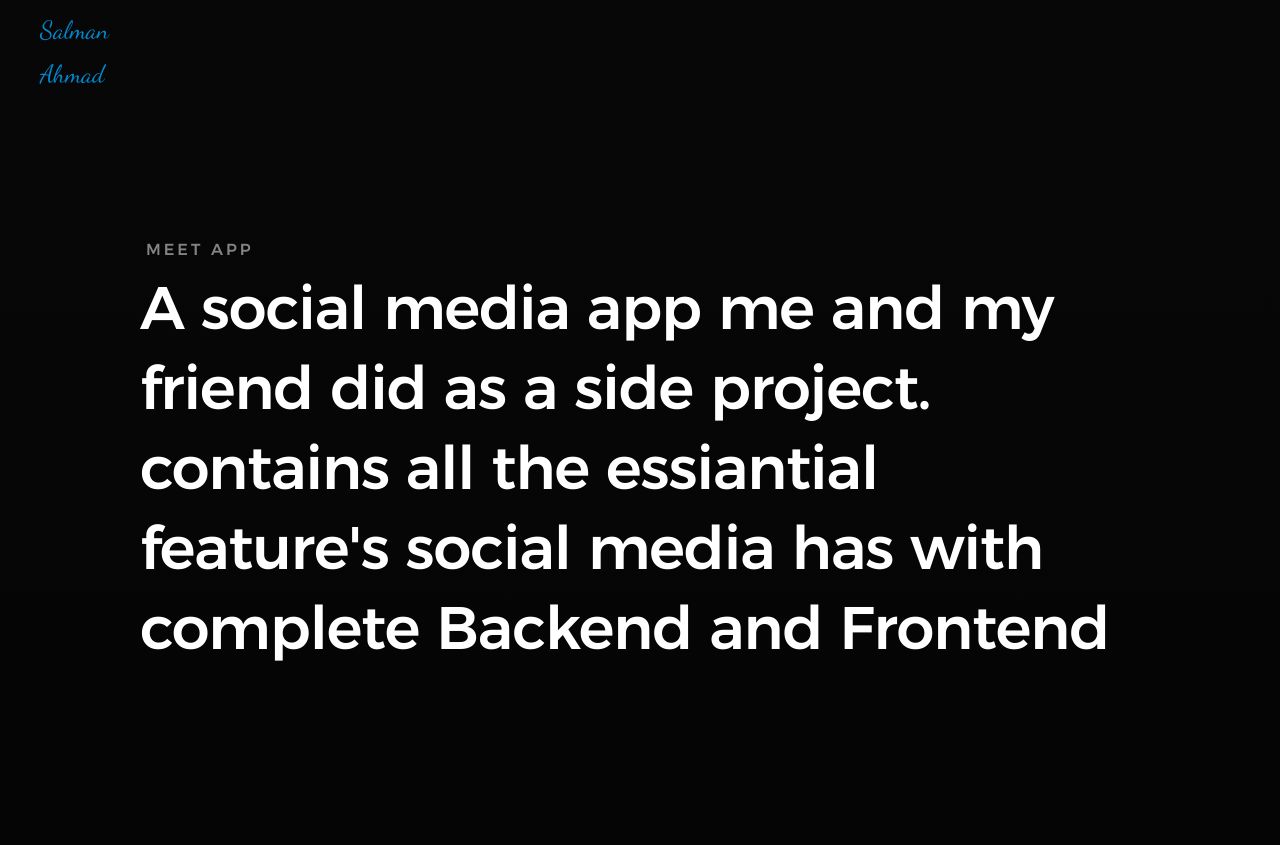
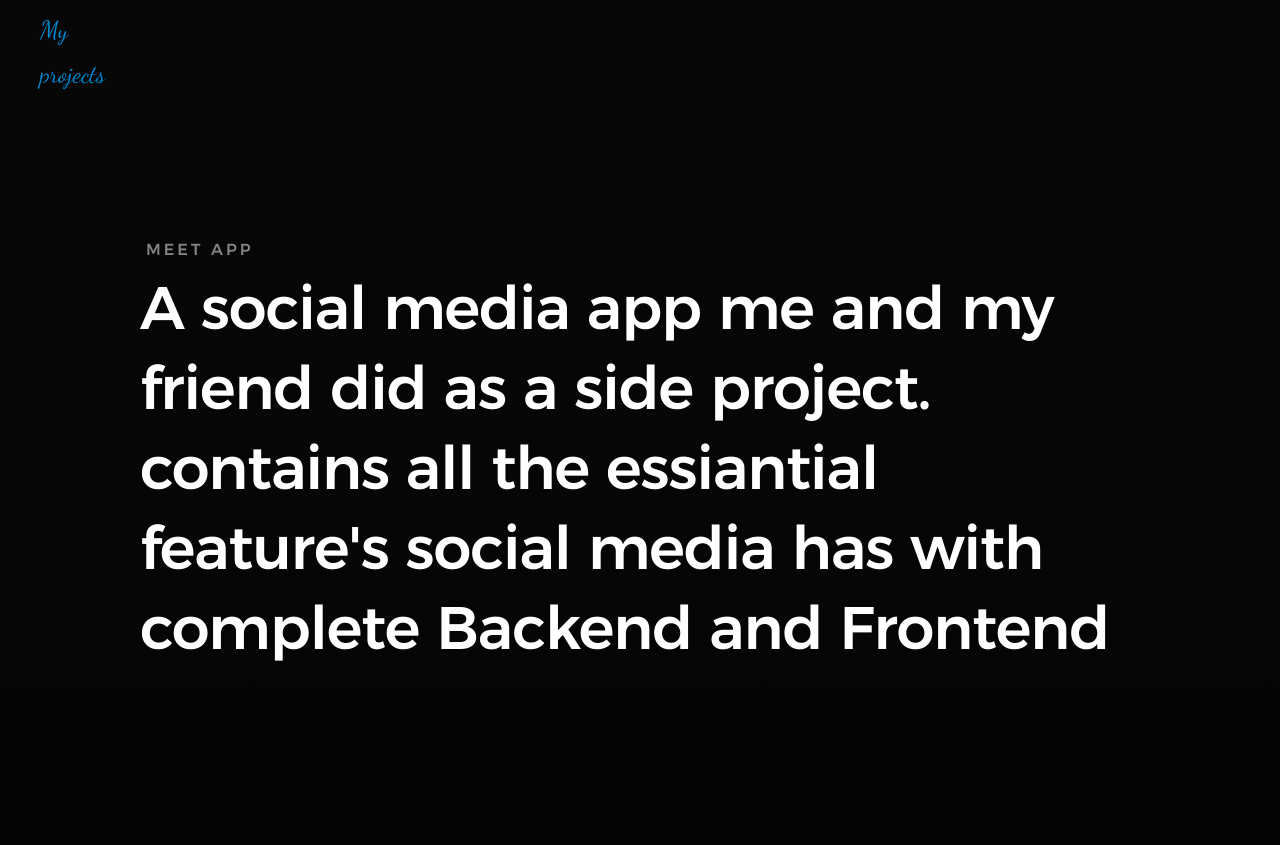
Before and after one commit to salmanahmad10/salman, a PHP site: page /meet.php in a window 1280 px wide. Shown: the top 845 px of the page. Run offline with PHP 8.4, Linux system fonts and the light colour scheme; some libraries are stand-ins or nearby versions.

Commit message:
Update meet.php

```diff
--- a/meet.php
+++ b/meet.php
@@ -43,7 +43,7 @@
 
         <div class="header-logo">
             <a class="site-logo" href="index.php">
-                Salman Ahmad
+                My projects
             </a>
         </div>
 
```
